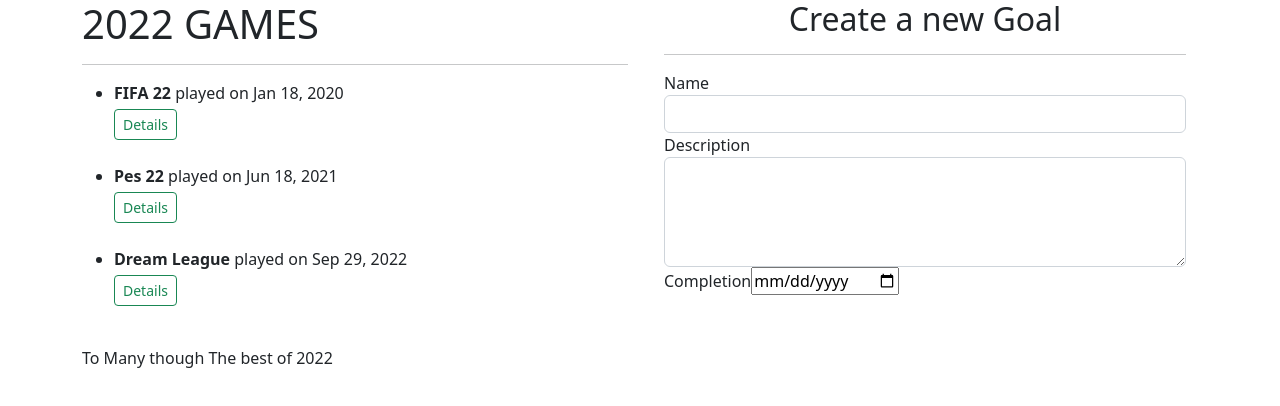
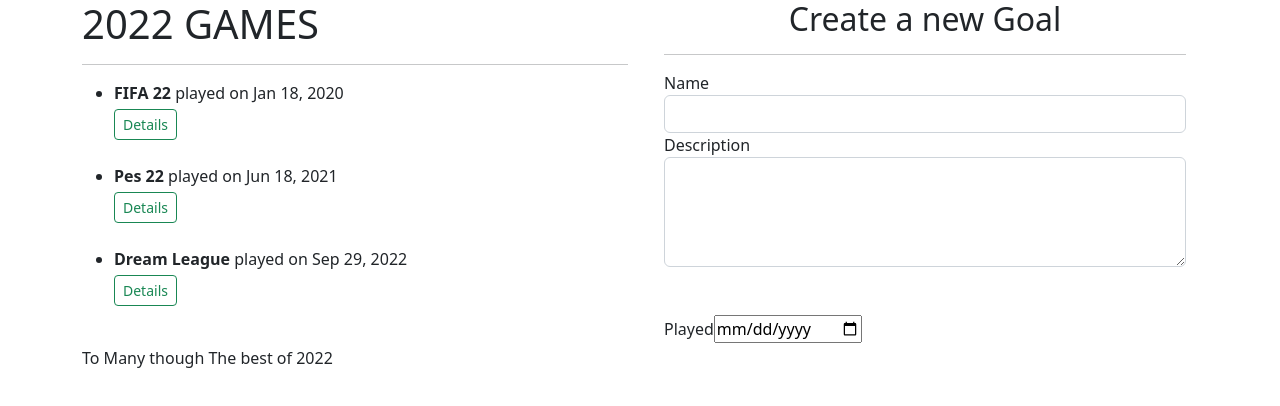
Before and after one commit to SayiaFelix/Games, an Angular app in the folder Games/: page / in a window 1280 px wide. Shown: the top 406 px of the page. Built offline with nearby package versions, Linux system fonts and the light colour scheme.

Commit message:
creating forms

```diff
--- a/Games/src/app/game-form/game-form.component.html
+++ b/Games/src/app/game-form/game-form.component.html
@@ -15,8 +15,8 @@
             <textarea class="form-control" id="description" rows="4" required></textarea>
 
         </div>
-        <div class="form-group">
-            <label for="complete">Completion</label>
+        <div class="form-group mt-5">
+            <label for="complete">Played</label>
             <input type='date' id="complete" required>
 
         </div>
```
